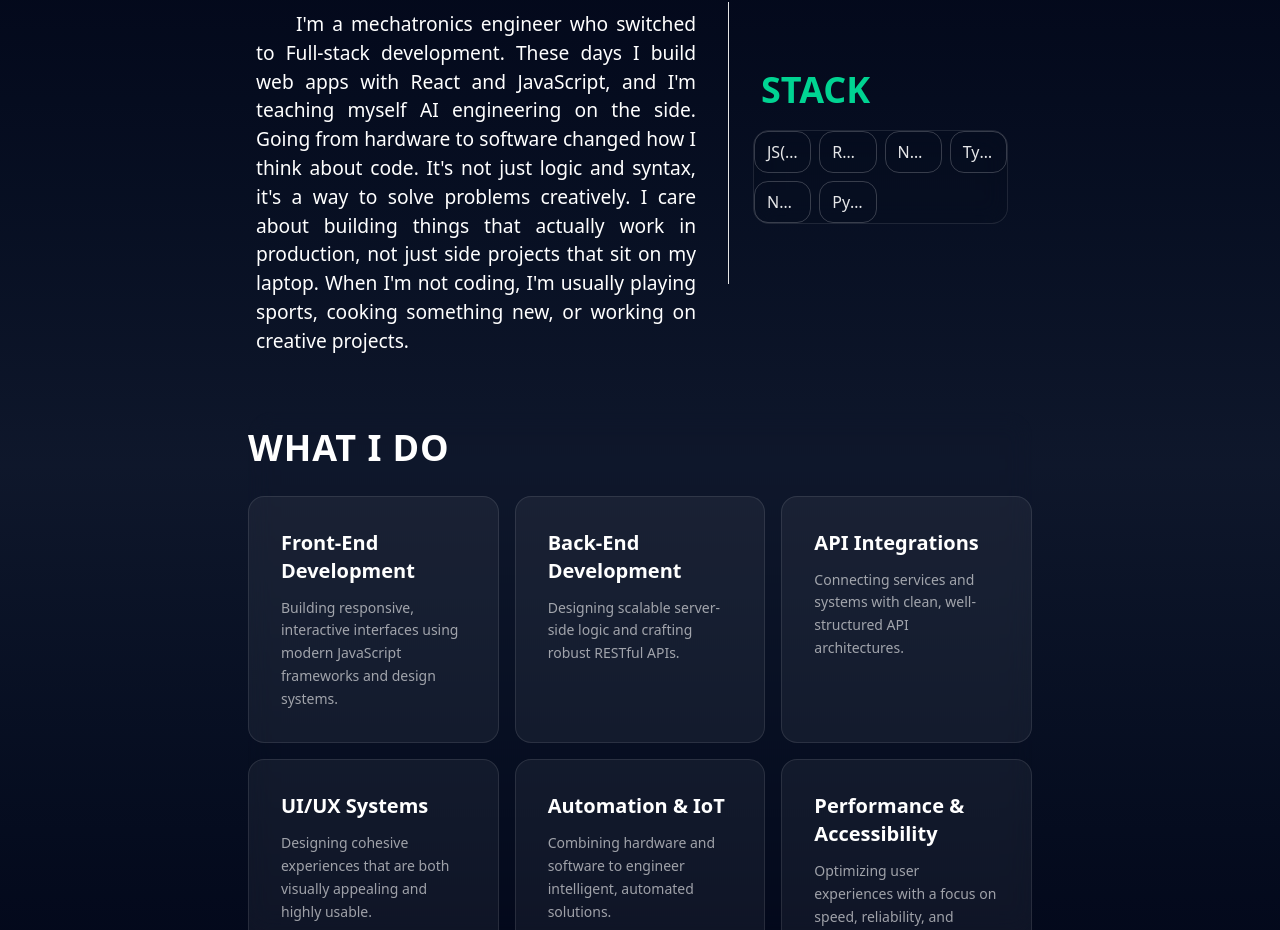
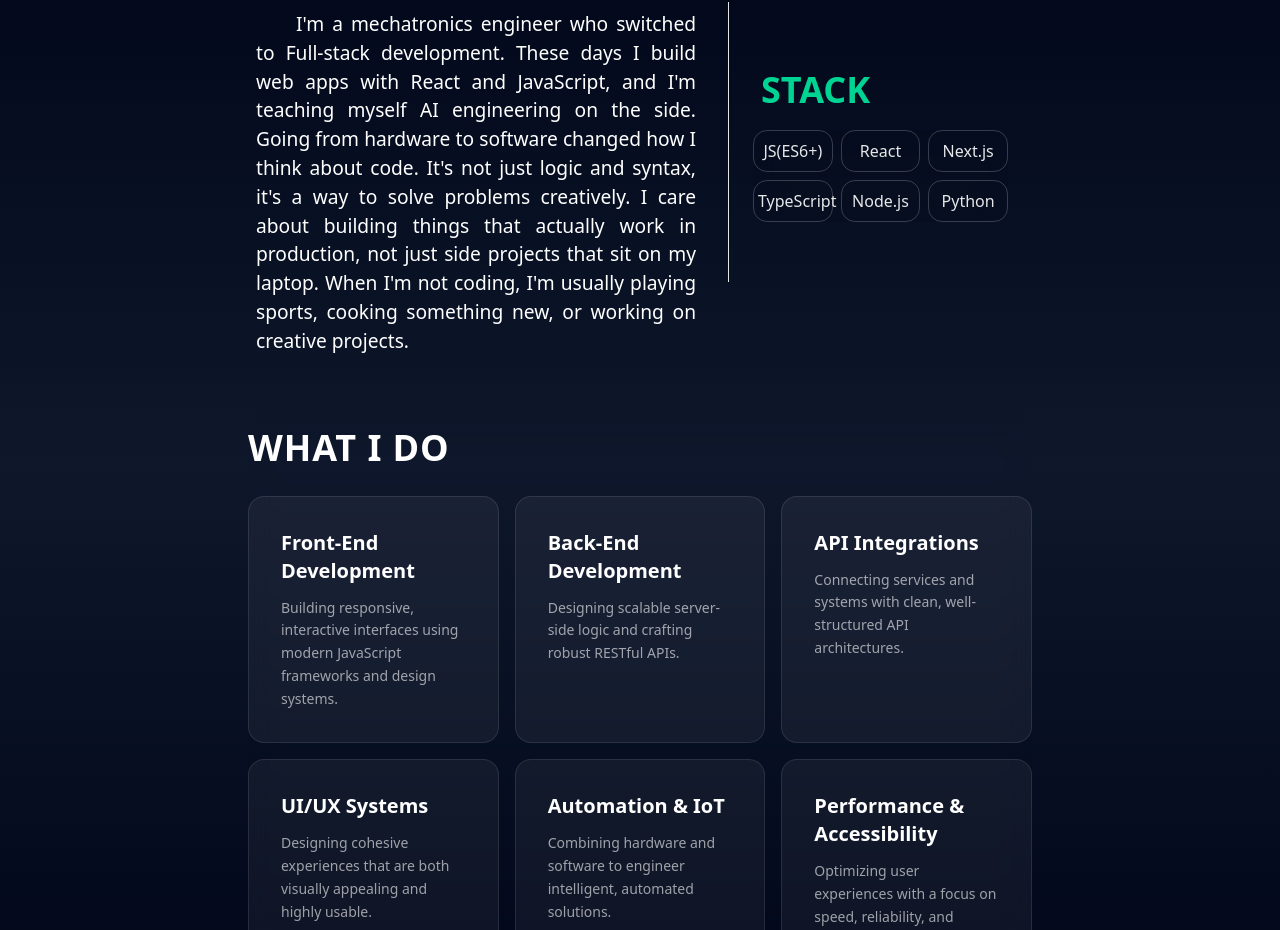
Before and after one commit to quambankole/my-portfolio-app, a Next.js app: page / in a window 1280 px wide. Shown: the part 811-1741 px from the top of the page. Built offline with nearby package versions, Linux system fonts and the light colour scheme.

Commit message:
stack update fixed

```diff
--- a/src/app/about/aboutpage.js
+++ b/src/app/about/aboutpage.js
@@ -5,12 +5,11 @@ import { useEffect, useRef } from "react"
 
 function StackGrid({ items = [] }) {
 return (
-    <div className="grid grid-cols-2 sm:grid-cols-3 lg:grid-cols-4 gap-2 bg-black/5 border border-white/10 rounded-2xl backdrop-blur-md text-white/90 text-sm md:text-base">
+<div className="grid grid-cols-3 md:grid-cols-3 gap-2 bg-black/5 border-white/10 rounded-2xl backdrop-blur-md text-white/90 text-sm md:text-base">
     {items.map((tech, index) => (
     <span
         key={index}
-          className="border border-white/20 rounded-xl px-3 py-2 text-center whitespace-nowrap truncate"
-          title={tech}
+        className="border border-white/20 rounded-xl px-1 py-2 text-center"
     >
         {tech}
     </span>
@@ -18,6 +17,7 @@ function StackGrid({ items = [] }) {
 </div>
 );
 }
+
 
 export default function About() {
 const textRef = useRef(null);
```
Lines whose indentation alone changed are shown as unchanged.
